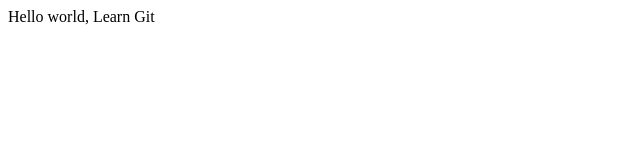
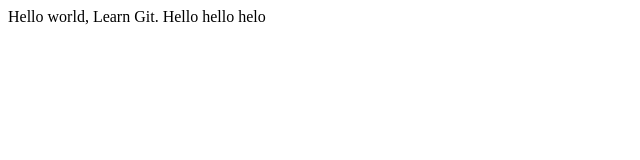
Before and after one commit to supplycode/lecture0, a plain HTML site: page hello.html in a window 1280 px wide. Shown: the whole page, without its empty margins (0-640 px from the left). Drawn offline with Linux system fonts and the light colour scheme.

Commit message:
Update hello.html

```diff
--- a/hello.html
+++ b/hello.html
@@ -6,6 +6,6 @@
     <title>Page HTML</title>
 </head>
 <body>
-    Hello world, Learn Git
+    Hello world, Learn Git. Hello hello helo
 </body>
 </html>
```
